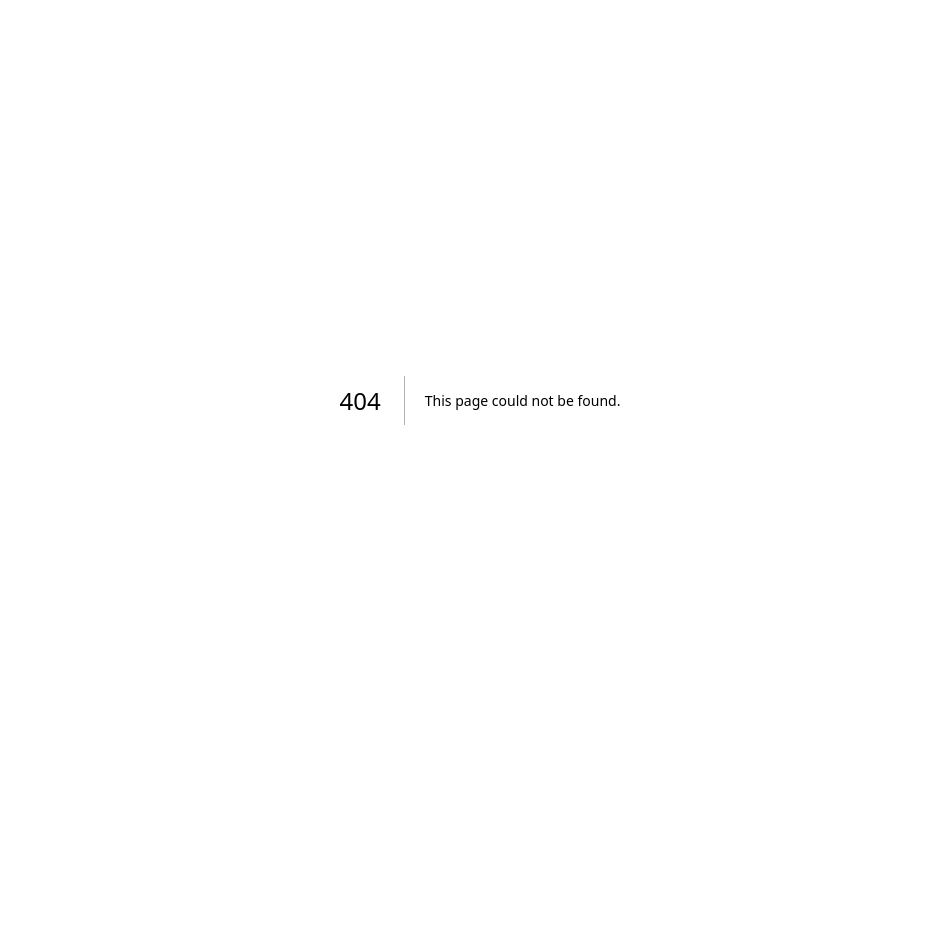
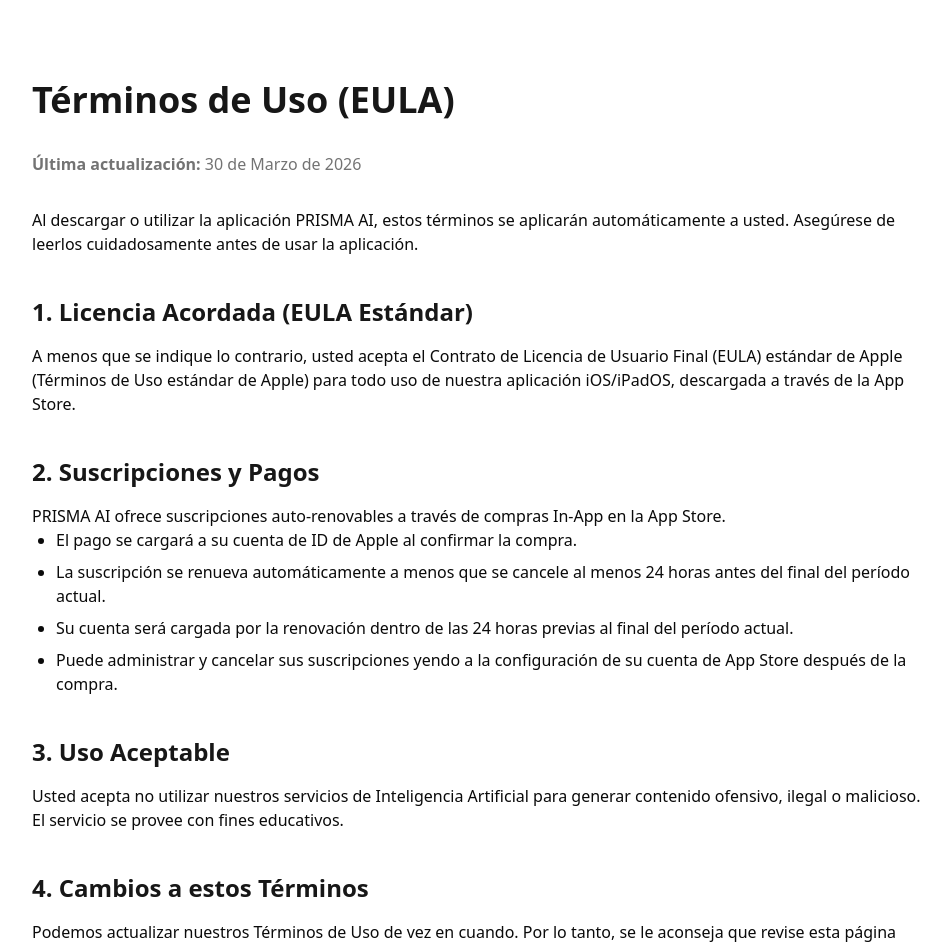
Before and after one commit to Yor-kito/prisma-web, a Next.js app: page /terms in a window 1280 px wide. Before the commit this address had no page. Shown: the top 948 px of the page, without its empty margins (160-1111 px from the left). Before the commit the page ends 800 px from the top, so only its background shows below. Built offline with nearby package versions, Linux system fonts and the light colour scheme.

Commit message:
Add Terms of Use and EULA required by Apple App Review

```diff
--- a/app/page.tsx
+++ b/app/page.tsx
@@ -130,7 +130,8 @@
 
       <footer className="container mx-auto px-4 pb-10 text-center text-sm text-muted-foreground">
         <div className="flex justify-center gap-6 mb-4">
-          <Link href="/privacy" className="hover:underline">Privacidad y Términos</Link>
+          <Link href="/privacy" className="hover:underline">Privacidad</Link>
+          <Link href="/terms" className="hover:underline">Términos de Uso (EULA)</Link>
           <Link href="#" className="hover:underline">Soporte</Link>
         </div>
         <p>© 2026 PRISMA AI. Todos los derechos reservados.</p>
--- /dev/null
+++ b/app/terms/page.tsx
@@ -0,0 +1,35 @@
+export default function TermsPage() {
+  return (
+    <main className="min-h-screen bg-background py-20 px-4">
+      <div className="container mx-auto max-w-4xl prose prose-slate dark:prose-invert">
+        <h1 className="text-4xl font-bold text-primary mb-8">Términos de Uso (EULA)</h1>
+        <p className="text-muted-foreground mb-8">
+          <strong>Última actualización:</strong> 30 de Marzo de 2026
+        </p>
+
+        <p>Al descargar o utilizar la aplicación PRISMA AI, estos términos se aplicarán automáticamente a usted. Asegúrese de leerlos cuidadosamente antes de usar la aplicación.</p>
+
+        <h2 className="text-2xl font-bold mt-10 mb-4 text-primary">1. Licencia Acordada (EULA Estándar)</h2>
+        <p>A menos que se indique lo contrario, usted acepta el Contrato de Licencia de Usuario Final (EULA) estándar de Apple (Términos de Uso estándar de Apple) para todo uso de nuestra aplicación iOS/iPadOS, descargada a través de la App Store.</p>
+
+        <h2 className="text-2xl font-bold mt-10 mb-4 text-primary">2. Suscripciones y Pagos</h2>
+        <p>PRISMA AI ofrece suscripciones auto-renovables a través de compras In-App en la App Store.</p>
+        <ul className="list-disc pl-6 space-y-2 mb-6">
+            <li>El pago se cargará a su cuenta de ID de Apple al confirmar la compra.</li>
+            <li>La suscripción se renueva automáticamente a menos que se cancele al menos 24 horas antes del final del período actual.</li>
+            <li>Su cuenta será cargada por la renovación dentro de las 24 horas previas al final del período actual.</li>
+            <li>Puede administrar y cancelar sus suscripciones yendo a la configuración de su cuenta de App Store después de la compra.</li>
+        </ul>
+
+        <h2 className="text-2xl font-bold mt-10 mb-4 text-primary">3. Uso Aceptable</h2>
+        <p>Usted acepta no utilizar nuestros servicios de Inteligencia Artificial para generar contenido ofensivo, ilegal o malicioso. El servicio se provee con fines educativos.</p>
+
+        <h2 className="text-2xl font-bold mt-10 mb-4 text-primary">4. Cambios a estos Términos</h2>
+        <p>Podemos actualizar nuestros Términos de Uso de vez en cuando. Por lo tanto, se le aconseja que revise esta página periódicamente en busca de cualquier cambio.</p>
+
+        <h2 className="text-2xl font-bold mt-10 mb-4 text-primary">5. Contacto</h2>
+        <p>Si tiene alguna pregunta, contáctenos en: <strong>support@prisma-ai.com</strong></p>
+      </div>
+    </main>
+  );
+}
```
